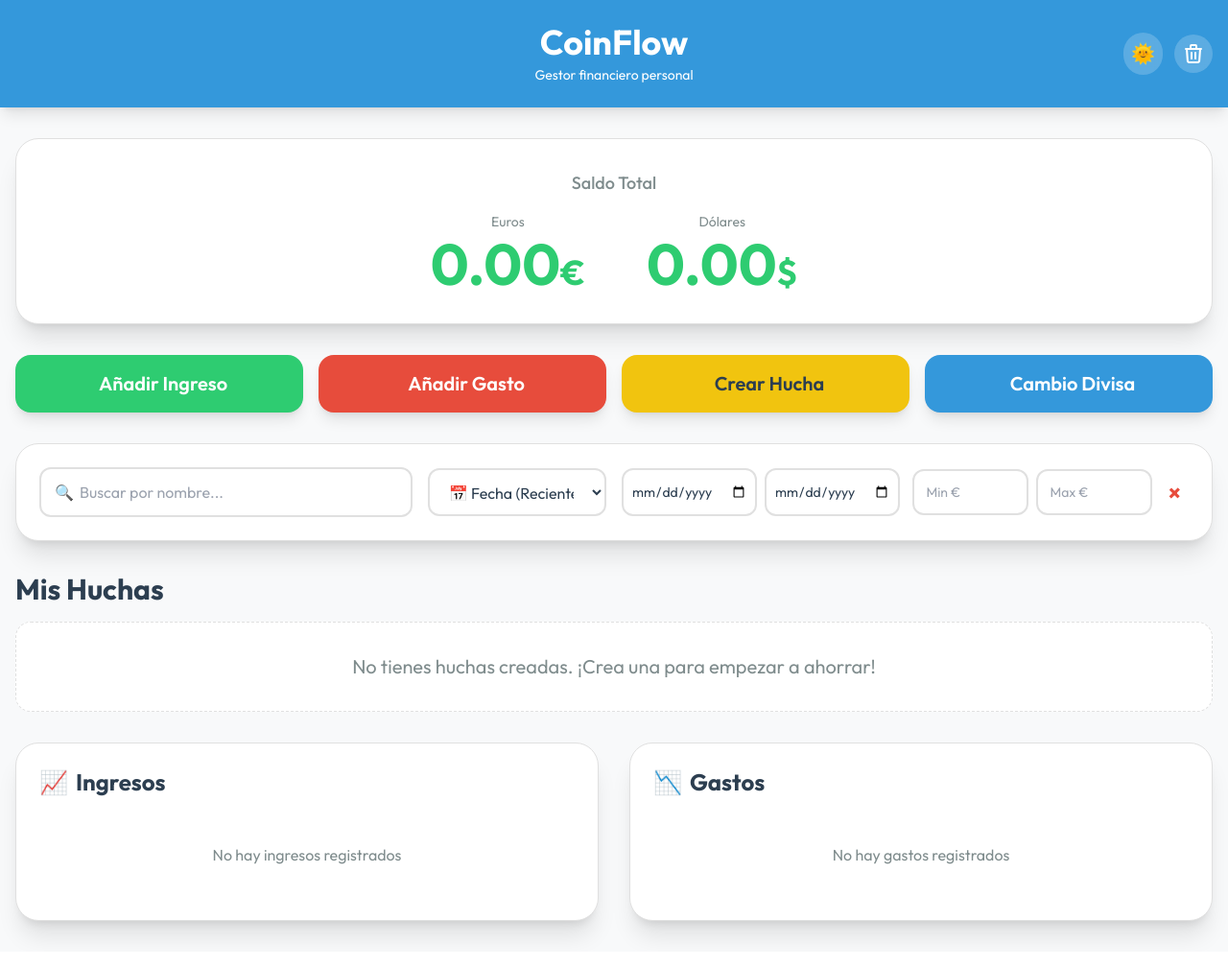
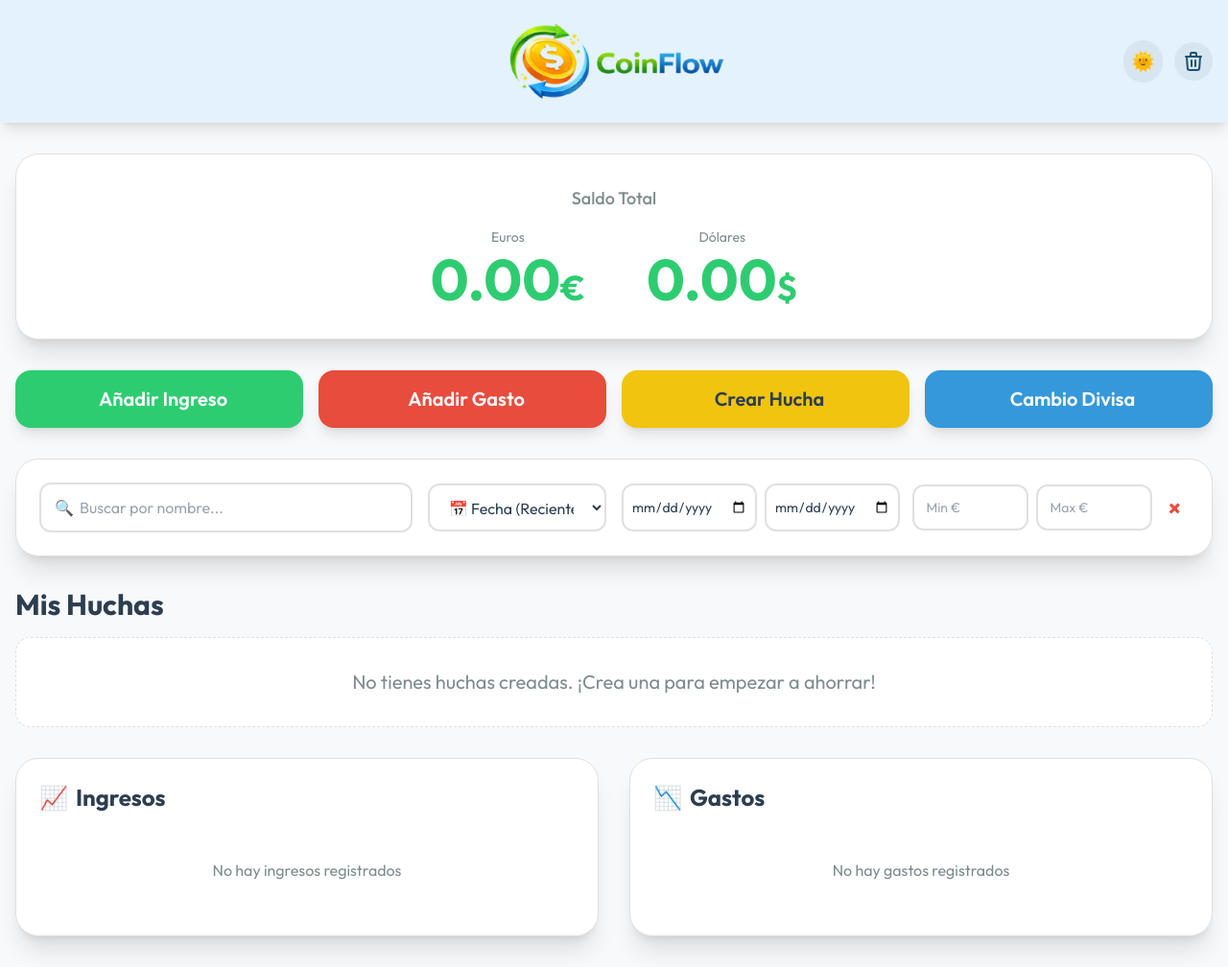
Before and after one commit to javiiervm/CoinFlow, a Flask app: page / in a window 1280 px wide. Shown: the whole page at 96% size. Before the commit the page ends 984 px from the top, so only its background shows below. Run offline with Flask 3, Linux system fonts and the light colour scheme; data that the repository does not hold is empty; some libraries are stand-ins or nearby versions.

Commit message:
Interfaz actualizada

```diff
--- a/app.py
+++ b/app.py
@@ -1,7 +1,7 @@
 import os
 import json
 import uuid
-from flask import Flask, render_template, request, jsonify
+from flask import Flask, render_template, request, jsonify, send_from_directory
 
 app = Flask(__name__)
 DATA_FILE = 'data.json'
@@ -22,6 +22,10 @@ def save_data(data):
 @app.route('/')
 def index():
     return render_template('index.html')
+
+@app.route('/assets/<path:filename>')
+def serve_assets(filename):
+    return send_from_directory('assets', filename)
 
 @app.route('/api/data', methods=['GET'])
 def get_data():
--- a/static/css/style.css
+++ b/static/css/style.css
@@ -2,12 +2,12 @@
       /* CoinFlow Light */
       --bg-primary: #F8F9FA;
       --bg-secondary: #FFFFFF;
-      --bg-header: #3498DB;
+      --bg-header: #E3F2FD;
       --border-color: #E0E0E0;
 
       --text-primary: #2C3E50;
       --text-secondary: #7F8C8D;
-      --text-header: #FFFFFF;
+      --text-header: #1A5276;
 
       --color-income: #2ECC71;
       --color-expense: #E74C3C;
@@ -27,7 +27,7 @@
       /* CoinFlow Dark */
       --bg-primary: #121A24;
       --bg-secondary: #1E2A38;
-      --bg-header: #1F3A5F;
+      --bg-header: #0D1B2A;
       --border-color: #2C3E50;
 
       --text-primary: #ECF0F1;
--- a/templates/index.html
+++ b/templates/index.html
@@ -19,17 +19,16 @@
    <header class="theme-bg-header shadow-lg transition-colors duration-300">
        <div class="max-w-7xl mx-auto px-4 py-6 relative flex justify-center items-center">
             <div class="text-center animate-fade-in">
-                <h1 id="app-title" class="text-4xl font-bold theme-text-header mb-1">CoinFlow</h1>
-                <p class="theme-text-header text-opacity-90 text-sm">Gestor financiero personal</p>
+                <img src="/assets/Banner.png" alt="CoinFlow Banner" class="h-16 md:h-20 mx-auto object-contain">
             </div>
 
             <div class="absolute top-0 right-0 h-full flex items-center pr-4 gap-3">
                  <!-- Theme Toggle -->
-                 <button id="btn-theme-toggle" class="p-2 bg-white/20 rounded-full hover:bg-white/30 transition-all text-white backdrop-blur-sm" title="Cambiar tema">
+                 <button id="btn-theme-toggle" class="p-2 bg-black/5 dark:bg-white/10 rounded-full hover:bg-black/10 dark:hover:bg-white/20 transition-all theme-text-header backdrop-blur-sm" title="Cambiar tema">
                     <span id="icon-theme" class="text-xl">🌞</span>
                  </button>
                  <!-- Delete All -->
-                 <button id="btn-delete-all" class="p-2 bg-white/20 rounded-full hover:bg-red-500 hover:text-white transition-all text-white backdrop-blur-sm" title="Borrar todos los datos">
+                 <button id="btn-delete-all" class="p-2 bg-black/5 dark:bg-white/10 rounded-full hover:bg-red-500 hover:text-white transition-all theme-text-header backdrop-blur-sm" title="Borrar todos los datos">
                     <svg xmlns="http://www.w3.org/2000/svg" class="h-6 w-6" fill="none" viewBox="0 0 24 24" stroke="currentColor">
                        <path stroke-linecap="round" stroke-linejoin="round" stroke-width="2" d="M19 7l-.867 12.142A2 2 0 0116.138 21H7.862a2 2 0 01-1.995-1.858L5 7m5 4v6m4-6v6m1-10V4a1 1 0 00-1-1h-4a1 1 0 00-1 1v3M4 7h16" />
                     </svg>
```
